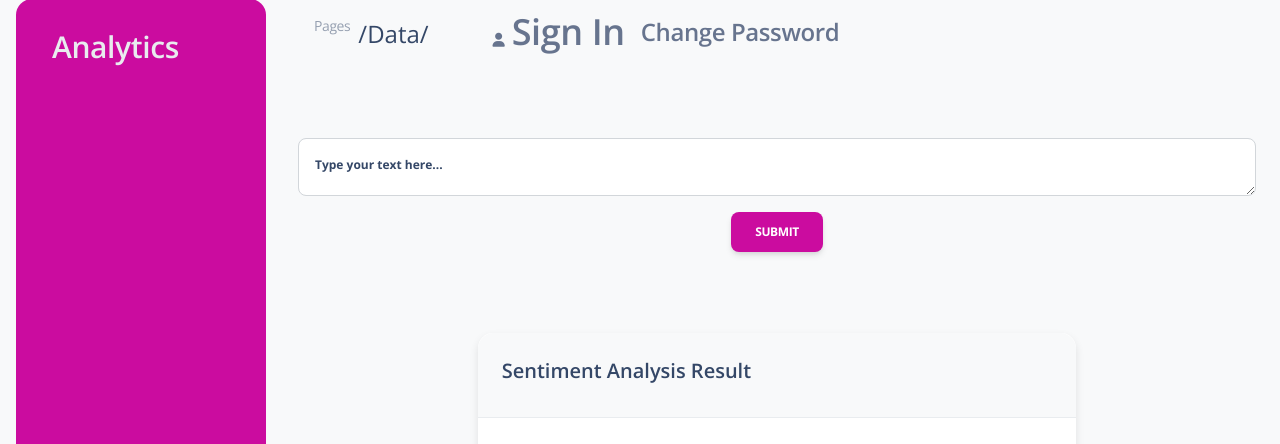
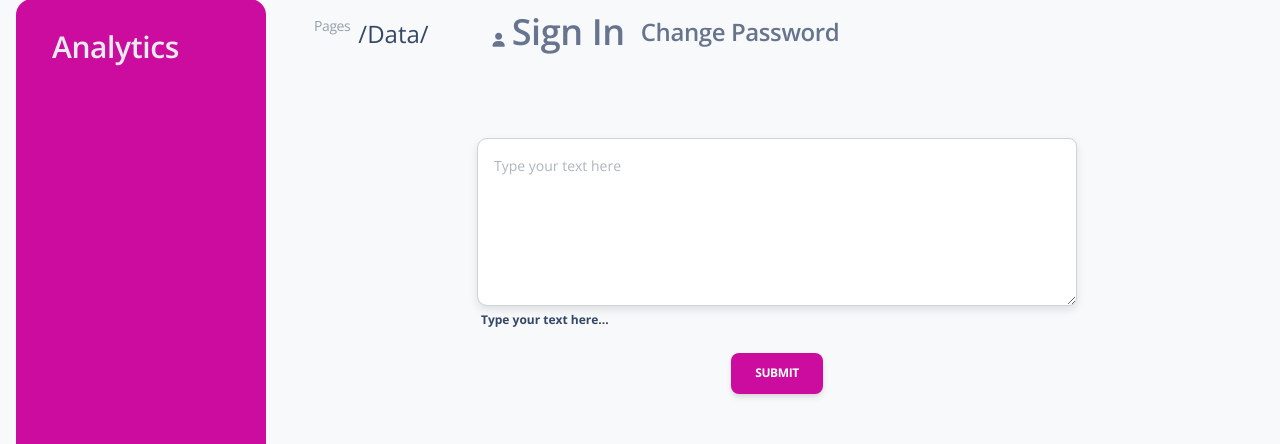
Before and after one commit to Abhisingh980/Sentiment-analysis, a Django app: page /data/ in a window 1280 px wide. Shown: the part 17-461 px from the top of the page. Run offline with Django 5.2, Linux system fonts and the light colour scheme; some libraries are stand-ins or nearby versions.

Commit message:
till now its working fine

```diff
--- a/ADashbord/firstpage/templates/includes/navigation.html
+++ b/ADashbord/firstpage/templates/includes/navigation.html
@@ -46,6 +46,14 @@
             <span class="d-sm-inline d-none me-3 fs-4">Change Password</span>
           </a>
         </li>
+        {% if request.path == '/' %}
+        <li class="nav-item d-flex align-items-center">
+            <a href="{% url 'data' %}" class="nav-link text-body font-weight-bold px-0">
+            <span class="d-sm-inline d-none me-3 fs-4 text-success text-decoration-underline">Sentimnet Analysis link.</span>
+          </a>
+        </li>
+        {% endif %}
+
       </ul>
     </div>
   </div>
--- a/ADashbord/firstpage/templates/layouts/base.html
+++ b/ADashbord/firstpage/templates/layouts/base.html
@@ -84,6 +84,25 @@
                         font-size: 1.25rem;
                         font-weight: 500;
                     }
+                    .container-custom {
+                               display: flex;
+                               justify-content: center;
+                               align-items: center;
+                           }
+                           .text-area-container {
+                               width: 100%;
+                               max-width: 600px; /* Adjust max-width as needed */
+                           }
+                           .form-control-custom {
+                               border-radius: 10px;
+                               border: 1px solid #ced4da;
+                               box-shadow: 0 4px 8px rgba(0, 0, 0, 0.1);
+                               padding: 1rem;
+                           }
+                           .form-control-custom:focus {
+                               border-color: #80bdff;
+                               box-shadow: 0 0 0 0.2rem rgba(38, 143, 255, 0.25);
+                           }
         </style>
     {% block extrahead %}{% endblock extrahead %}
     {% block extrastyle %}{% endblock extrastyle %}
--- a/ADashbord/firstpage/templates/pages/data.html
+++ b/ADashbord/firstpage/templates/pages/data.html
@@ -5,14 +5,17 @@
     <form method="POST" ,action="{%url 'data'%}" enctype="multipart/form-data">
         {% csrf_token %}
         <div class="mb-3">
-            <div class="form-floating">
-                <textarea
-                    class="form-control"
-                    placeholder="type your text here"
-                    id="floatingTextarea"
-                    name="text"
-                ></textarea>
+            <div class="container-custom">
+                    <div class="text-area-container">
+                        <textarea
+                            class="form-control form-control-custom"
+                            placeholder="Type your text here"
+                            id="floatingTextarea"
+                            name="text"
+                            rows="6"
+                        ></textarea>
                 <label for="floatingTextarea">Type your text here...</label>
+            </div>
             </div>
             <div class="center-container">
                 <button type="submit" class="btn btn-primary">Submit</button>
--- a/ADashbord/firstpage/views.py
+++ b/ADashbord/firstpage/views.py
@@ -12,6 +12,7 @@ from django.contrib.auth.decorators import login_required
 from transformers import AutoTokenizer, AutoModelForSequenceClassification
 import torch
 import torch.nn.functional as F
+from .models import Sentiment
 
 # Create your views here.
 
@@ -141,27 +142,39 @@ def register(request):
 def sentiment(request):
     if request.method == 'POST':
         text = request.POST.get('text')
-        print(text)
+        context = data(text)
 
-        # preapeare the model
-        model_name = "nlptown/bert-base-multilingual-uncased-sentiment"  # Example sentiment model
-        tokenizer = AutoTokenizer.from_pretrained(model_name)
-        model = AutoModelForSequenceClassification.from_pretrained(model_name)
-        # encode the text
-        result = tokenizer.encode(text, return_tensors="pt",truncation=True,padding=True)
-        result = model(result)
-        result =int(torch.argmax( result.logits))+1
-        print(result)
-        if result == 1 or result == 2:
-            result = "Negative"
-        elif result == 3:
-            result = "Neutral"
-        else:
-            result = "Positive"
+        # context and text should add in model.py
+        sentiment = Sentiment(given_text=text, sentiment_score=context['score'], sentiment=context['result'])
+        sentiment.save()
 
-        context = {
-            'text': text,
-            'result': result
-        }
         return render(request, 'pages/data.html', context=context)
     return render(request, 'pages/data.html')
+
+def data(text):
+    # preapeare the model
+
+    model_name = "nlptown/bert-base-multilingual-uncased-sentiment"  # Example sentiment model
+    tokenizer = AutoTokenizer.from_pretrained(model_name)
+    model = AutoModelForSequenceClassification.from_pretrained(model_name)
+    # encode the text
+    result = tokenizer.encode(text, return_tensors="pt",truncation=True,padding=True)
+    result = model(result)
+    result =int(torch.argmax( result.logits))+1
+
+    score = result
+
+    if result == 1 or result == 2:
+        result = "Negative"
+    elif result == 3:
+        result = "Neutral"
+    else:
+        result = "Positive"
+
+    context = {
+        'text': text,
+        'result': result,
+        'score': score
+    }
+
+    return context
```
Also changed, not shown: ADashbord/db.sqlite3.
